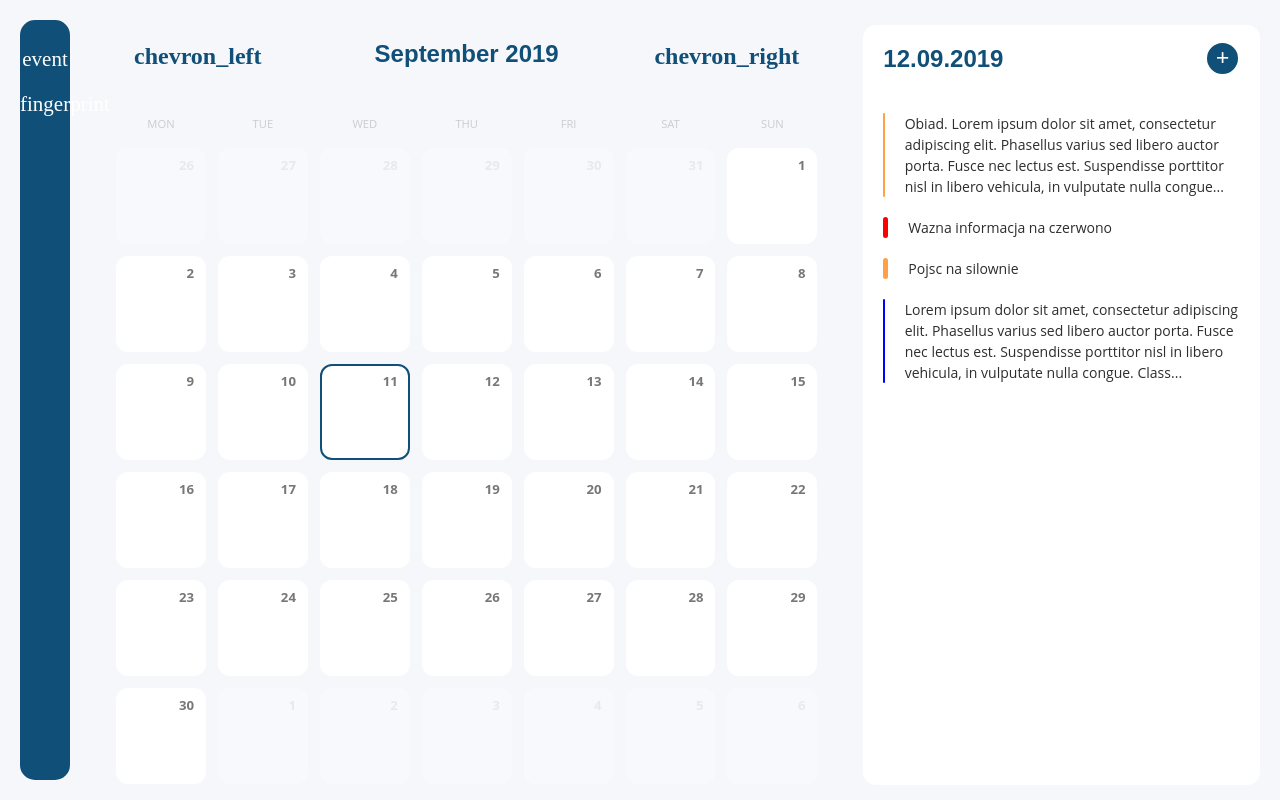
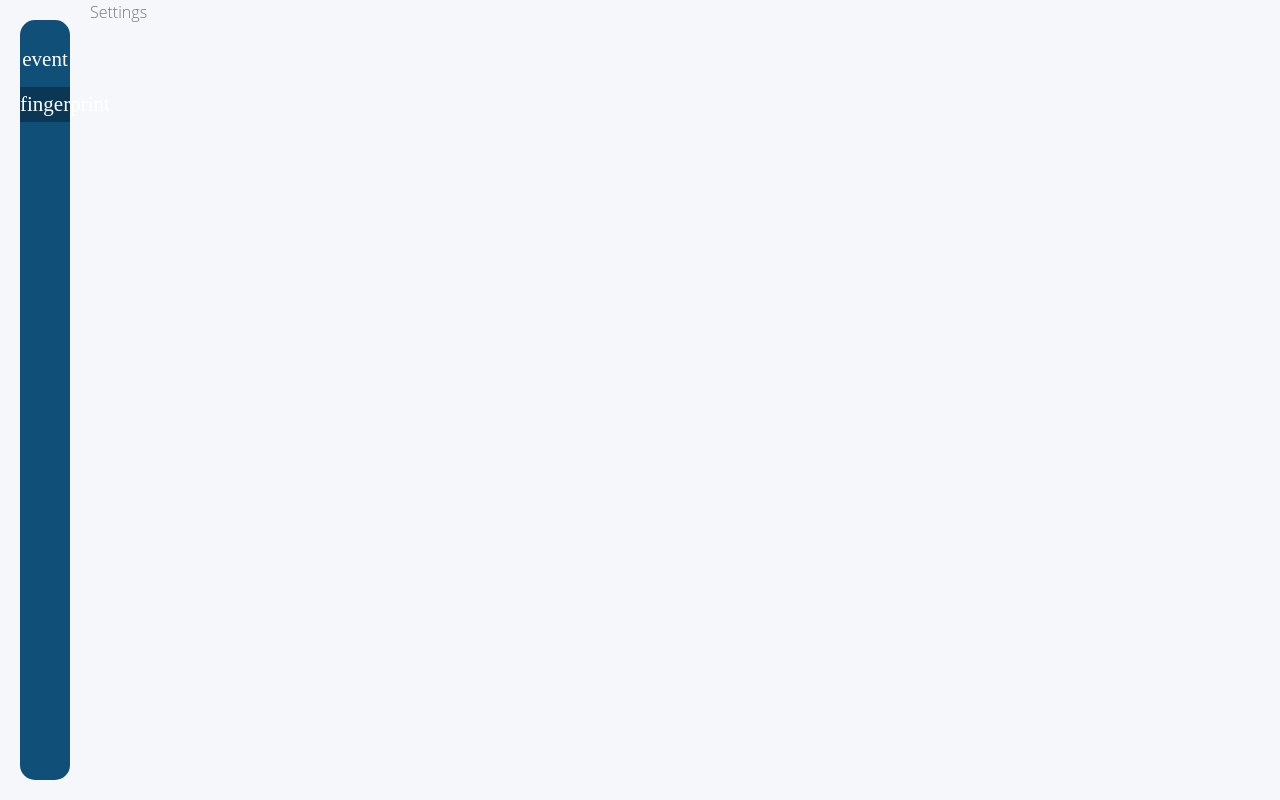
Before and after one commit to kocasp/minical, a React (Create React App) app: page /settings in a window 1280 px wide. Built offline with nearby package versions, Linux system fonts and the light colour scheme.

Commit message:
Add Basic Routing

```diff
--- a/package.json
+++ b/package.json
@@ -15,6 +15,7 @@
     "electron-is-dev": "^1.1.0",
     "react": "^16.9.0",
     "react-dom": "^16.9.0",
+    "react-router-dom": "^5.0.1",
     "react-scripts": "3.1.1"
   },
   "scripts": {
--- a/src/App.css
+++ b/src/App.css
@@ -374,6 +374,10 @@ main {
   height: 35px;
 }
 
+.active .menu_button {
+  background-color:rgba(0, 0, 0, 0.3);
+}
+
 .menu_button:hover {
   cursor: pointer;
   background-color:rgba(0, 0, 0, 0.2);
--- a/src/App.js
+++ b/src/App.js
@@ -1,9 +1,11 @@
 import React from 'react';
 import ReactDOM from "react-dom";
+import { BrowserRouter as Router, Route, Link } from "react-router-dom";
 import logo from './logo.svg';
 import './App.css';
 
 import HomeScreen from "./screens/HomeScreen";
+import SettingsScreen from "./screens/SettingsScreen";
 
 class App extends React.Component {
 
@@ -14,11 +16,14 @@ class App extends React.Component {
 
   render() {
     return (
-      <div className="App">
-        <main>
-          <HomeScreen />
-        </main>
-      </div>
+      <Router>
+        <div className="App">
+          <main>
+            <Route path="/home/" exact component={HomeScreen} />
+            <Route path="/settings/" component={SettingsScreen} />
+          </main>
+        </div>
+      </Router>
     );
   }
 }
--- a/src/components/menu/index.js
+++ b/src/components/menu/index.js
@@ -1,20 +1,24 @@
 import React from "react";
-
+import { NavLink } from "react-router-dom";
 class Menu extends React.Component {
 
   render() {
     return (
       <div class="menu">
+        <NavLink to="/home/">
           <div class="menu_button">
             <div className="icon" onClick={this.prevMonth}>
               event
             </div>
           </div>
+        </NavLink>
+        <NavLink to="/settings/">
           <div class="menu_button">
             <div className="icon" onClick={this.prevMonth}>
               fingerprint
             </div>
           </div>
+        </NavLink>
       </div>
     );
   }
--- /dev/null
+++ b/src/screens/SettingsScreen.jsx
@@ -0,0 +1,23 @@
+import React from 'react';
+import ReactDOM from "react-dom";
+
+import Calendar from "../components/calendar";
+import AddNoteButton from "../components/buttons/add_note_button";
+import TasksList from "../components/tasks_list";
+import Menu from "../components/menu";
+
+class SettingsScreen extends React.Component {
+
+  render() {
+    return (
+      <div class='main_container'>
+        <Menu/>
+        <div class="settingsscreen" style={{display: 'flex', alignItems: 'stretch', height: '100%'}}>
+          Settings
+        </div>
+      </div>
+    );
+  }
+}
+
+export default SettingsScreen;
```
Also changed, not shown: 1 other file (tests, documents, lock files or other folders). Lines whose indentation alone changed are shown as unchanged.
